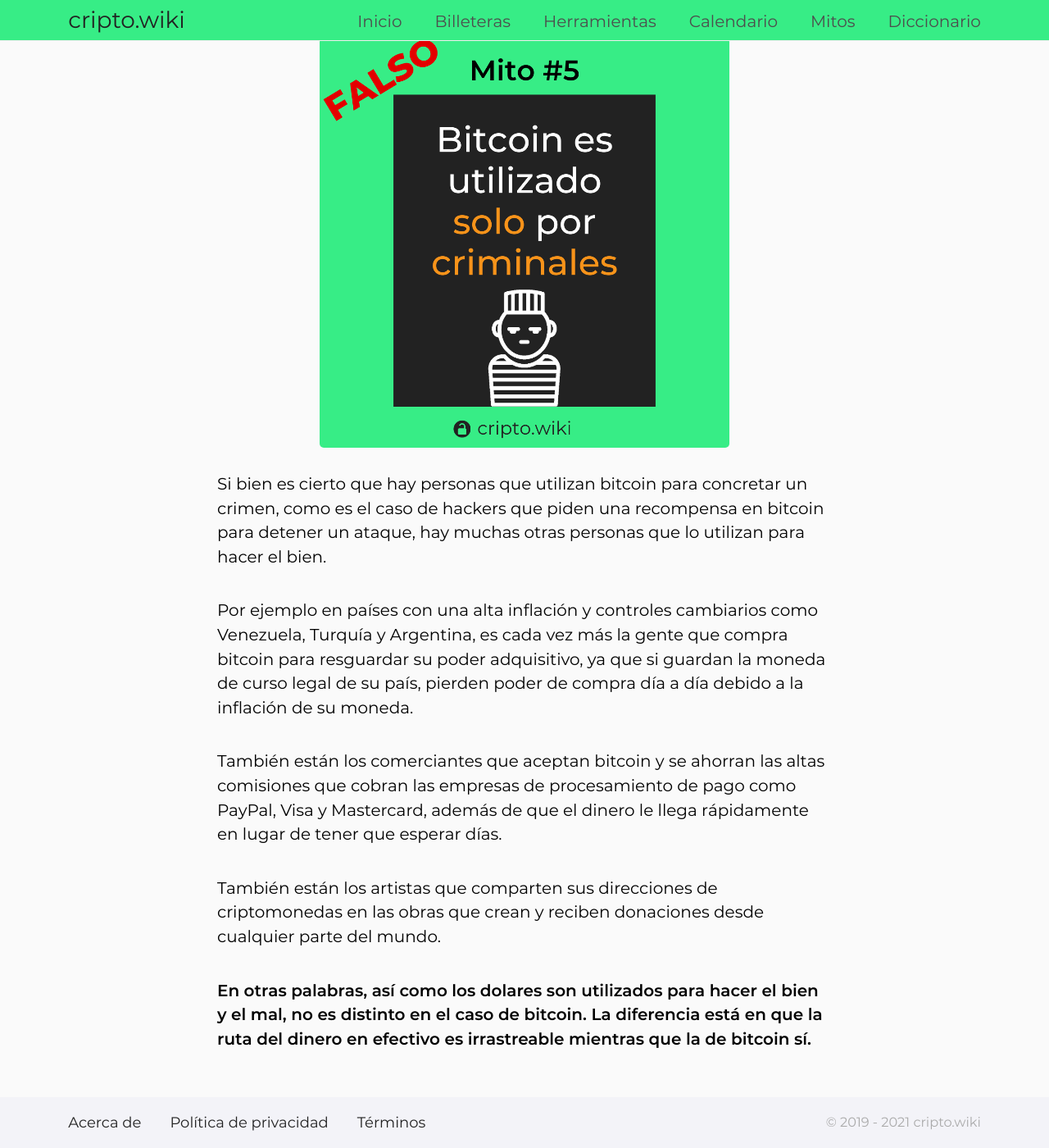
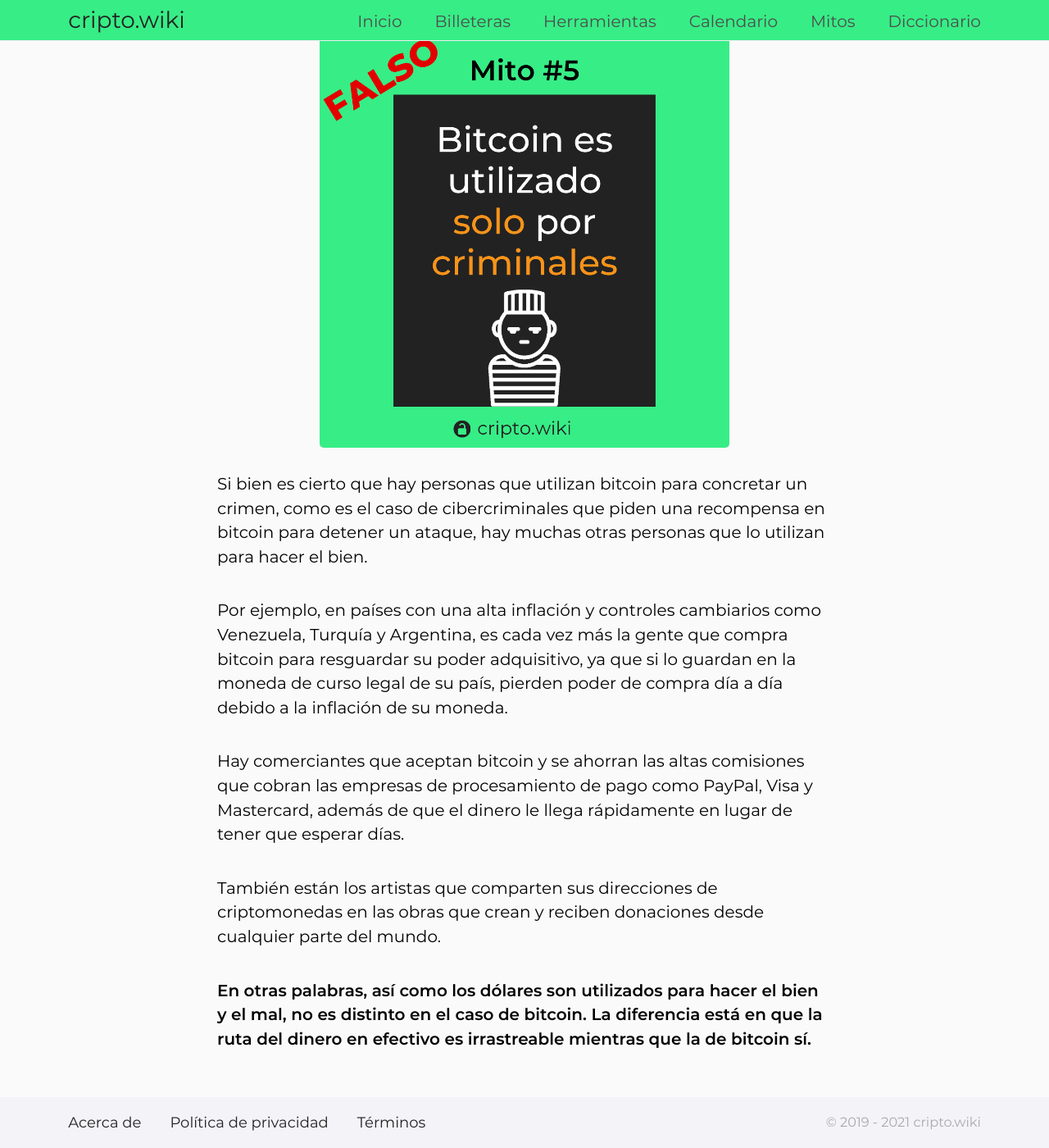
Before and after one commit to criptowiki/criptowiki, a Jekyll site: the page built from collections/_myths/5-bitcoin-is-only-used-by-criminals.md, in a window 1280 px wide and 1400 px high, scrolled down 175 px. Shown: the whole window at 82% size. Built offline with Jekyll 4.4.1, drawn with Linux system fonts in a browser that asks for light colours.

Commit message:
Replace 'hackers' with 'cybercriminals' Hacking is not necessarily a crime (white hat hackers)

```diff
--- a/collections/_myths/5-bitcoin-is-only-used-by-criminals.md
+++ b/collections/_myths/5-bitcoin-is-only-used-by-criminals.md
@@ -4,12 +4,12 @@ permalink: /mitos/bitcoin-es-utilizado-solo-por-criminales
 image: myths/es/bitcoin-es-utilizado-solo-por-criminales.png
 ---
 
-Si bien es cierto que hay personas que utilizan bitcoin para concretar un crimen, como es el caso de hackers que piden una recompensa en bitcoin para detener un ataque, hay muchas otras personas que lo utilizan para hacer el bien.
+Si bien es cierto que hay personas que utilizan bitcoin para concretar un crimen, como es el caso de cibercriminales que piden una recompensa en bitcoin para detener un ataque, hay muchas otras personas que lo utilizan para hacer el bien.
 
-Por ejemplo en países con una alta inflación y controles cambiarios como Venezuela, Turquía y Argentina, es cada vez más la gente que compra bitcoin para resguardar su poder adquisitivo, ya que si guardan la moneda de curso legal de su país, pierden poder de compra día a día debido a la inflación de su moneda.
+Por ejemplo, en países con una alta inflación y controles cambiarios como Venezuela, Turquía y Argentina, es cada vez más la gente que compra bitcoin para resguardar su poder adquisitivo, ya que si lo guardan en la moneda de curso legal de su país, pierden poder de compra día a día debido a la inflación de su moneda.
 
-También están los comerciantes que aceptan bitcoin y se ahorran las altas comisiones que cobran las empresas de procesamiento de pago como PayPal, Visa y Mastercard, además de que el dinero le llega rápidamente en lugar de tener que esperar días.
+Hay comerciantes que aceptan bitcoin y se ahorran las altas comisiones que cobran las empresas de procesamiento de pago como PayPal, Visa y Mastercard, además de que el dinero le llega rápidamente en lugar de tener que esperar días.
 
 También están los artistas que comparten sus direcciones de criptomonedas en las obras que crean y reciben donaciones desde cualquier parte del mundo.
 
-**En otras palabras, así como los dolares son utilizados para hacer el bien y el mal, no es distinto en el caso de bitcoin. La diferencia está en que la ruta del dinero en efectivo es irrastreable mientras que la de bitcoin sí.**
+**En otras palabras, así como los dólares son utilizados para hacer el bien y el mal, no es distinto en el caso de bitcoin. La diferencia está en que la ruta del dinero en efectivo es irrastreable mientras que la de bitcoin sí.**
--- a/index.html
+++ b/index.html
@@ -33,7 +33,7 @@
 		</div>
 	</div>
 	<div class="section border">
-		<h2 class="subtitle">Protégete de hackers</h2>
+		<h2 class="subtitle">Protégete de cibercriminales</h2>
 		<div class="content">
 			<p>
 				<a href="{{ site.url }}/herramientas/">Utiliza herramientas gratuitas</a> para encriptar tu información y comunicaciones online.
```
